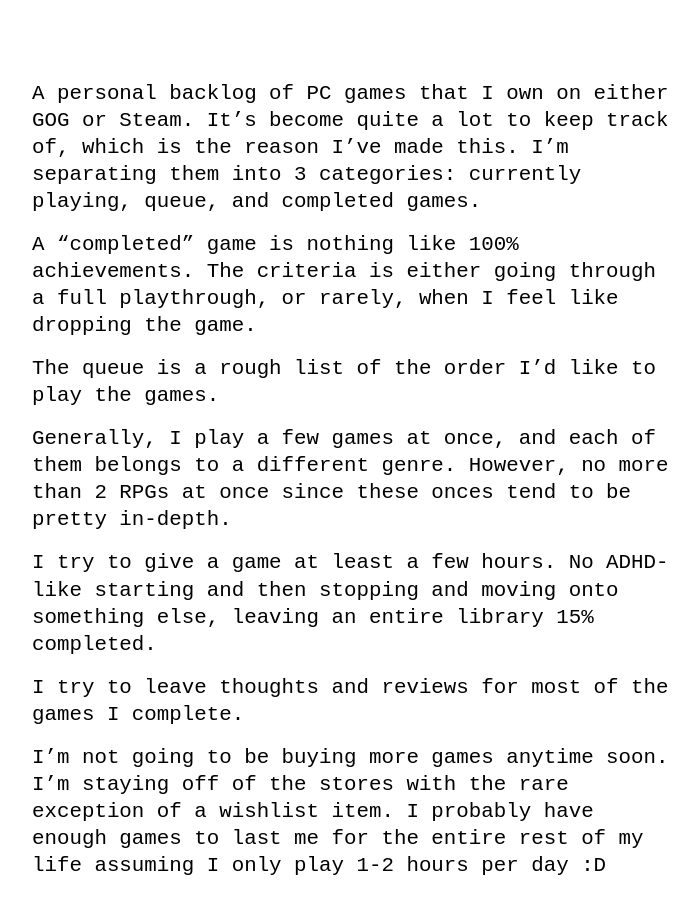
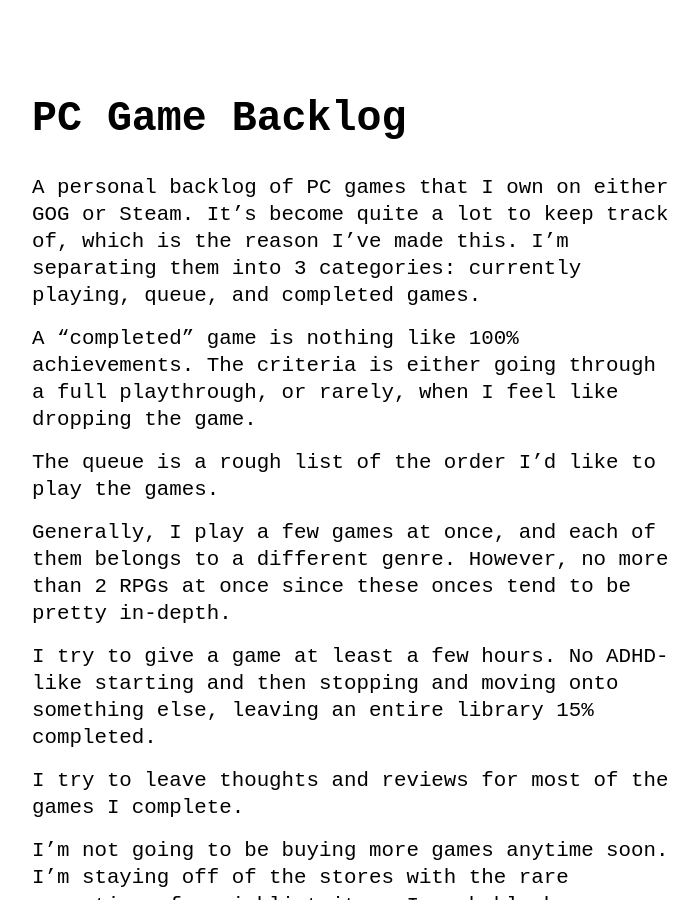
Before and after one commit to deadoceans/deadoceans.github.io, a Jekyll site: the page built from games-list.md, in a window 1280 px wide and 900 px high. Shown: the whole window, without its empty margins (288-987 px from the left). Built offline with Jekyll 4.4.1, drawn with Linux system fonts in a browser that asks for light colours; our own code applies the rules of GitHub Pages for plain Markdown files.

Commit message:
Update games-list.md

```diff
--- a/games-list.md
+++ b/games-list.md
@@ -1,3 +1,5 @@
+# PC Game Backlog
+
 A personal backlog of PC games that I own on either GOG or Steam.  It's become quite a lot to keep track of, which is the reason I've made this.  I'm separating them into 3 categories: currently playing, queue, and completed games.
 
 A "completed" game is nothing like 100% achievements.  The criteria is either going through a full playthrough, or rarely, when I feel like dropping the game.
```
